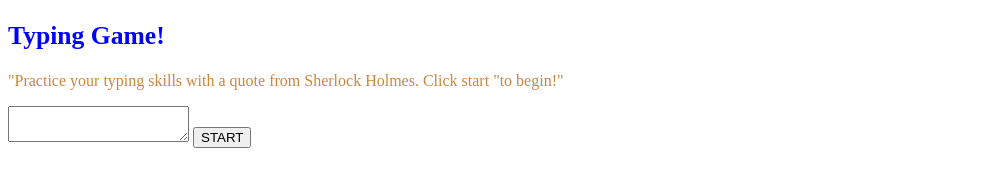
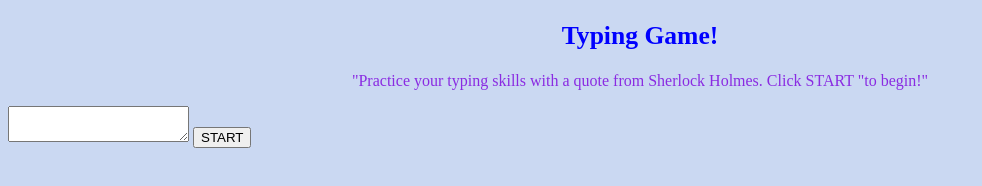
Before and after one commit to Dreamy26/typingGame, a plain HTML site: page index.html in a window 1280 px wide. Shown: the whole page, without its empty margins (0-982 px from the left). Drawn offline with Linux system fonts and the light colour scheme.

Commit message:
adds style modifications

```diff
--- a/index.html
+++ b/index.html
@@ -13,8 +13,9 @@
       <h1>Typing Game!</h1>
       <div class="typing-game">
   <p>
-    "Practice your typing skills with a quote from Sherlock Holmes. Click <span>start</span> "to begin!"
+    "Practice your typing skills with a quote from Sherlock Holmes. Click <span>START</span> "to begin!"
   </p>
+      </div>
   <p id="quote"></p> <!-- This will display the quote -->
   <p id="message"></p> <!-- This will display any status messages -->
 
@@ -22,7 +23,7 @@
       <textarea type="text" aria-label="current word" id="typed-value"></textarea> <!-- The textbox for typing -->
       <button type="button" id="start" >START</button> <!-- To start the game -->
     </div>
-  </div>
+
   </section>
   </main>
   <script src="script.js"></script>
--- a/style.css
+++ b/style.css
@@ -1,24 +1,48 @@
 /* inside style.css */
+body {
+    background-color: rgb(202, 216, 242)
+}
+
 .highlight {
     background-color: plum;
 }
+
 .error {
-    background-color: lightcoral;
+    background-color: rgb(244, 204, 204);
     border: red;
+}
+.typing-game {
+    color: blueviolet;
+}
+.container {
+    justify-content: center;
 }
 /*-----------------------------h1 & p Style-----------------------------*/
 h1 {
+
     color: blue;
     font-family: lucida ;
     font-size: 160%;
+    text-align: center;
 }
 
+
 p {
-    color: peru;
+
+
+    text-align: center;
+}
+#qoute, #message {
+    color: black;
+
 }
 /*---------------------------Button Style---------------------------*/
+
 button {
 cursor: pointer;
+display: inline-block;
+position: relative;
+transition: 0.9s;
 }
 
 button:hover {
```
Also changed, not shown: script.js (+8 -5 lines).
